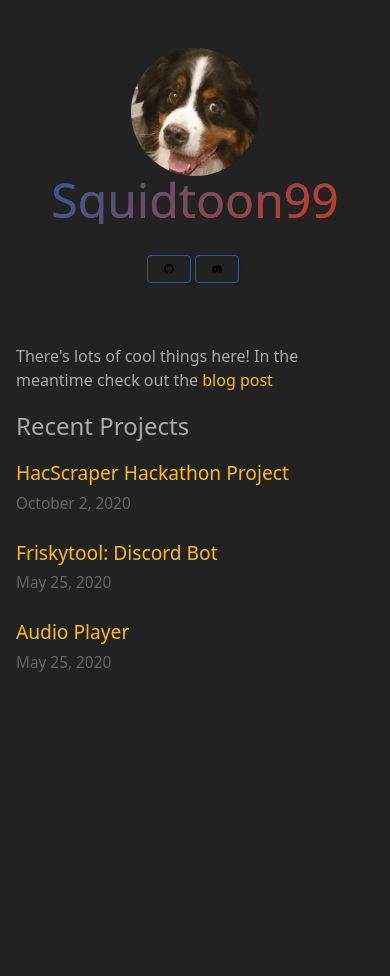
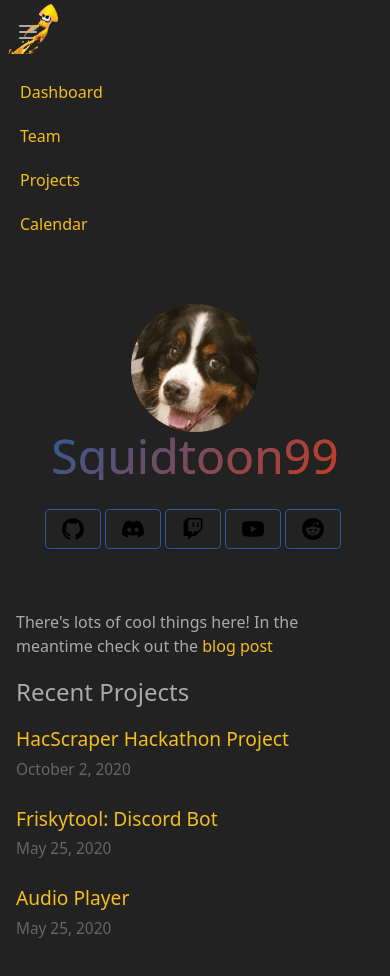
Before and after one commit to Squidtoon99/Website, a Next.js app: page / in a window 390 px wide. Shown: the top 976 px of the page. Before the commit the page ends 844 px from the top, so only its background shows below. Built offline with nearby package versions, Linux system fonts and the light colour scheme.

Commit message:
adding top links + more buttons

```diff
--- a/components/date.js
+++ b/components/date.js
@@ -2,5 +2,5 @@ import { parseISO, format } from "date-fns";
 
 export default function Date({ dateString }) {
   const date = parseISO(dateString);
-  return <time datetime={dateString}>{format(date, "LLLL d, yyyy")}</time>;
+  return <time dateTime={dateString}>{format(date, "LLLL d, yyyy")}</time>;
 }
--- /dev/null
+++ b/components/header.js
@@ -0,0 +1,127 @@
+import Image from "next/image";
+
+export default function Header() {
+  return (
+    <nav className="bg-gray-800">
+      <div className="max-w-7xl mx-auto px-2 sm:px-6 lg:px-8">
+        <div className="relative flex items-center justify-between h-16">
+          <div className="absolute inset-y-0 left-0 flex items-center sm:hidden">
+            <button
+              type="button"
+              className="inline-flex items-center justify-center p-2 rounded-md text-gray-400 hover:text-white hover:bg-gray-700 focus:outline-none focus:ring-2 focus:ring-inset focus:ring-white"
+              aria-controls="mobile-menu"
+              aria-expanded="false"
+            >
+              <span className="sr-only">Open main menu</span>
+              <svg
+                className="block h-6 w-6"
+                xmlns="http://www.w3.org/2000/svg"
+                fill="none"
+                viewBox="0 0 24 24"
+                stroke="currentColor"
+                aria-hidden="true"
+              >
+                <path
+                  stroke-linecap="round"
+                  stroke-linejoin="round"
+                  stroke-width="2"
+                  d="M4 6h16M4 12h16M4 18h16"
+                />
+              </svg>
+              <svg
+                className="hidden h-6 w-6"
+                xmlns="http://www.w3.org/2000/svg"
+                fill="none"
+                viewBox="0 0 24 24"
+                stroke="currentColor"
+                aria-hidden="true"
+              >
+                <path
+                  stroke-linecap="round"
+                  stroke-linejoin="round"
+                  stroke-width="2"
+                  d="M6 18L18 6M6 6l12 12"
+                />
+              </svg>
+            </button>
+          </div>
+          <div className="flex-1 flex items-center justify-left">
+            <div className="">
+              <Image
+                src="/images/squid.png"
+                alt="squid"
+                width="50%"
+                height="50%"
+                className="shadow rounded-ful max-w-full h-auto align-middle border-none" // just an example
+              />
+            </div>
+            <div className="hidden sm:block sm:ml-6">
+              <div className="flex space-x-4">
+                <a
+                  href="#"
+                  className="bg-gray-900 text-white px-3 py-2 rounded-md text-sm font-medium"
+                  aria-current="page"
+                >
+                  Dashboard
+                </a>
+
+                <a
+                  href="#"
+                  className="text-gray-300 hover:bg-gray-700 hover:text-white px-3 py-2 rounded-md text-sm font-medium"
+                >
+                  Team
+                </a>
+
+                <a
+                  href="#"
+                  className="text-gray-300 hover:bg-gray-700 hover:text-white px-3 py-2 rounded-md text-sm font-medium"
+                >
+                  Projects
+                </a>
+
+                <a
+                  href="#"
+                  className="text-gray-300 hover:bg-gray-700 hover:text-white px-3 py-2 rounded-md text-sm font-medium"
+                >
+                  Calendar
+                </a>
+              </div>
+            </div>
+          </div>
+        </div>
+      </div>
+      <div className="sm:hidden" id="mobile-menu">
+        <div className="px-2 pt-2 pb-3 space-y-1">
+          <a
+            href="#"
+            className="bg-gray-900 text-white block px-3 py-2 rounded-md text-base font-medium"
+            aria-current="page"
+          >
+            Dashboard
+          </a>
+
+          <a
+            href="#"
+            className="text-gray-300 hover:bg-gray-700 hover:text-white block px-3 py-2 rounded-md text-base font-medium"
+          >
+            Team
+          </a>
+
+          <a
+            href="#"
+            className="text-gray-300 hover:bg-gray-700 hover:text-white block px-3 py-2 rounded-md text-base font-medium"
+          >
+            Projects
+          </a>
+
+          <a
+            href="#"
+            className="text-gray-300 hover:bg-gray-700 hover:text-white block px-3 py-2 rounded-md text-base font-medium"
+          >
+            Calendar
+          </a>
+        </div>
+      </div>
+    </nav>
+  );
+}
--- a/components/layout.js
+++ b/components/layout.js
@@ -2,6 +2,7 @@ import Head from "next/head";
 import Image from "next/image";
 import styles from "./layout.module.css";
 import utilStyles from "../styles/utils.module.css";
+import Header from "./header";
 import Link from "next/link";
 
 const name = "Squidtoon99";
@@ -9,6 +10,8 @@ export const siteTitle = "Squidtoon99's Bio";
 
 export default function Layout({ children, home }) {
   return (
+    <div>
+      <Header />
       <div className={styles.container}>
         <Head>
           <link rel="icon" href="/favicono.ico" />
@@ -22,6 +25,7 @@ export default function Layout({ children, home }) {
           <meta name="og:title" content={siteTitle} />
           <meta name="twitter:card" content="summary_large_image" />
         </Head>
+
         <header className={styles.header}>
           {home ? (
             <>
@@ -56,5 +60,6 @@ export default function Layout({ children, home }) {
           </div>
         )}
       </div>
+    </div>
   );
 }
--- a/pages/index.js
+++ b/pages/index.js
@@ -26,7 +26,7 @@ export default function Home({ allPostsData }) {
                 </svg>
               </button>
             </Link>
-            <Link href="https://discord.com/users/squidtoon99">
+            <Link href="https://discordapp.com/channels/@me/619284841187246090/">
               <button className={utilStyles.buttonSVG} type="button">
                 <svg
                   role="img"
@@ -35,6 +35,39 @@ export default function Home({ allPostsData }) {
                 >
                   <title>Discord icon</title>
                   <path d="M20.317 4.3698a19.7913 19.7913 0 00-4.8851-1.5152.0741.0741 0 00-.0785.0371c-.211.3753-.4447.8648-.6083 1.2495-1.8447-.2762-3.68-.2762-5.4868 0-.1636-.3933-.4058-.8742-.6177-1.2495a.077.077 0 00-.0785-.037 19.7363 19.7363 0 00-4.8852 1.515.0699.0699 0 00-.0321.0277C.5334 9.0458-.319 13.5799.0992 18.0578a.0824.0824 0 00.0312.0561c2.0528 1.5076 4.0413 2.4228 5.9929 3.0294a.0777.0777 0 00.0842-.0276c.4616-.6304.8731-1.2952 1.226-1.9942a.076.076 0 00-.0416-.1057c-.6528-.2476-1.2743-.5495-1.8722-.8923a.077.077 0 01-.0076-.1277c.1258-.0943.2517-.1923.3718-.2914a.0743.0743 0 01.0776-.0105c3.9278 1.7933 8.18 1.7933 12.0614 0a.0739.0739 0 01.0785.0095c.1202.099.246.1981.3728.2924a.077.077 0 01-.0066.1276 12.2986 12.2986 0 01-1.873.8914.0766.0766 0 00-.0407.1067c.3604.698.7719 1.3628 1.225 1.9932a.076.076 0 00.0842.0286c1.961-.6067 3.9495-1.5219 6.0023-3.0294a.077.077 0 00.0313-.0552c.5004-5.177-.8382-9.6739-3.5485-13.6604a.061.061 0 00-.0312-.0286zM8.02 15.3312c-1.1825 0-2.1569-1.0857-2.1569-2.419 0-1.3332.9555-2.4189 2.157-2.4189 1.2108 0 2.1757 1.0952 2.1568 2.419 0 1.3332-.9555 2.4189-2.1569 2.4189zm7.9748 0c-1.1825 0-2.1569-1.0857-2.1569-2.419 0-1.3332.9554-2.4189 2.1569-2.4189 1.2108 0 2.1757 1.0952 2.1568 2.419 0 1.3332-.946 2.4189-2.1568 2.4189Z" />
+                </svg>
+              </button>
+            </Link>
+            <Link href="https://twitch.tv/Squidtoon99">
+              <button className={utilStyles.buttonSVG} type="button">
+                <svg
+                  role="img"
+                  xmlns="http://www.w3.org/2000/svg"
+                  viewBox="0 0 24 24"
+                >
+                  <path d="M11.571 4.714h1.715v5.143H11.57zm4.715 0H18v5.143h-1.714zM6 0L1.714 4.286v15.428h5.143V24l4.286-4.286h3.428L22.286 12V0zm14.571 11.143l-3.428 3.428h-3.429l-3 3v-3H6.857V1.714h13.714Z"></path>
+                </svg>
+              </button>
+            </Link>
+            <Link href="https://youtube.com/channel/UCIKxqQEzfuW1rwIO2mEW9QQ">
+              <button className={utilStyles.buttonSVG} type="button">
+                <svg
+                  role="img"
+                  xmlns="http://www.w3.org/2000/svg"
+                  viewBox="0 0 24 24"
+                >
+                  <path d="M23.498 6.186a3.016 3.016 0 0 0-2.122-2.136C19.505 3.545 12 3.545 12 3.545s-7.505 0-9.377.505A3.017 3.017 0 0 0 .502 6.186C0 8.07 0 12 0 12s0 3.93.502 5.814a3.016 3.016 0 0 0 2.122 2.136c1.871.505 9.376.505 9.376.505s7.505 0 9.377-.505a3.015 3.015 0 0 0 2.122-2.136C24 15.93 24 12 24 12s0-3.93-.502-5.814zM9.545 15.568V8.432L15.818 12l-6.273 3.568z"></path>
+                </svg>
+              </button>
+            </Link>
+            <Link href="https://reddit.com/u/Squidtoon99">
+              <button className={utilStyles.buttonSVG} type="button">
+                <svg
+                  role="img"
+                  viewBox="0 0 24 24"
+                  xmlns="http://www.w3.org/2000/svg"
+                >
+                  <path d="M12 0A12 12 0 0 0 0 12a12 12 0 0 0 12 12 12 12 0 0 0 12-12A12 12 0 0 0 12 0zm5.01 4.744c.688 0 1.25.561 1.25 1.249a1.25 1.25 0 0 1-2.498.056l-2.597-.547-.8 3.747c1.824.07 3.48.632 4.674 1.488.308-.309.73-.491 1.207-.491.968 0 1.754.786 1.754 1.754 0 .716-.435 1.333-1.01 1.614a3.111 3.111 0 0 1 .042.52c0 2.694-3.13 4.87-7.004 4.87-3.874 0-7.004-2.176-7.004-4.87 0-.183.015-.366.043-.534A1.748 1.748 0 0 1 4.028 12c0-.968.786-1.754 1.754-1.754.463 0 .898.196 1.207.49 1.207-.883 2.878-1.43 4.744-1.487l.885-4.182a.342.342 0 0 1 .14-.197.35.35 0 0 1 .238-.042l2.906.617a1.214 1.214 0 0 1 1.108-.701zM9.25 12C8.561 12 8 12.562 8 13.25c0 .687.561 1.248 1.25 1.248.687 0 1.248-.561 1.248-1.249 0-.688-.561-1.249-1.249-1.249zm5.5 0c-.687 0-1.248.561-1.248 1.25 0 .687.561 1.248 1.249 1.248.688 0 1.249-.561 1.249-1.249 0-.687-.562-1.249-1.25-1.249zm-5.466 3.99a.327.327 0 0 0-.231.094.33.33 0 0 0 0 .463c.842.842 2.484.913 2.961.913.477 0 2.105-.056 2.961-.913a.361.361 0 0 0 .029-.463.33.33 0 0 0-.464 0c-.547.533-1.684.73-2.512.73-.828 0-1.979-.196-2.512-.73a.326.326 0 0 0-.232-.095z"></path>
                 </svg>
               </button>
             </Link>
--- a/pages/posts/first-post.js
+++ b/pages/posts/first-post.js
@@ -9,7 +9,7 @@ export default function FirstPost() {
       </Head>
       <h1>First Post</h1>
       <h2>
-        <p>Woweee so much to do!</p>
+        <p>Testing testing 123...</p>
       </h2>
       <div>
         <p>Where should I get started?</p>
--- a/posts/pre-rendering.md
+++ b/posts/pre-rendering.md
@@ -2,6 +2,10 @@
 title: "Friskytool: Discord Bot"
 date: "2020-05-25"
 ---
+
+Friskytool is a public discord bot that I built during quarantine. I spent a lot of time into developing, deploying, advertising, analyzing, and scaling the bot's various services.
+
+**Discord** is one of the top voice and text chat services on the web. It handles millions of users daily and has one of the most extensive chat-bot api's on the web. I chose to use it as it was a regular meeting place for my friends and I saw a lot of growth in the service.
 
 Next.js has two forms of pre-rendering: **Static Generation** and **Server-side Rendering**. The difference is in **when** it generates the HTML for a page.
 
--- a/styles/global.css
+++ b/styles/global.css
@@ -73,7 +73,7 @@ a[href] {
 }
 
 a[href]:hover {
-  color: #f5be1d;
+  color: #c63c24;
 }
 
 img {
--- a/styles/utils.module.css
+++ b/styles/utils.module.css
@@ -52,10 +52,14 @@
 }
 
 .buttonSVG {
-  @apply w-11 h-auto;
+  @apply w-14 h-auto;
   @apply border-blue border font-bold uppercase text-xs px-4 py-2 rounded shadow focus:outline-none mr-1 mb-1;
 }
 
 .buttonSVG:hover {
+  background: -webkit-linear-gradient(135deg, #c63c24, #2e5995);
+  -webkit-background-clip: text;
+  background-clip: text;
+  -webkit-text-fill-color: transparent;
   @apply border-red ease-linear transition-all duration-500;
 }
```
Lines whose indentation alone changed are shown as unchanged.
